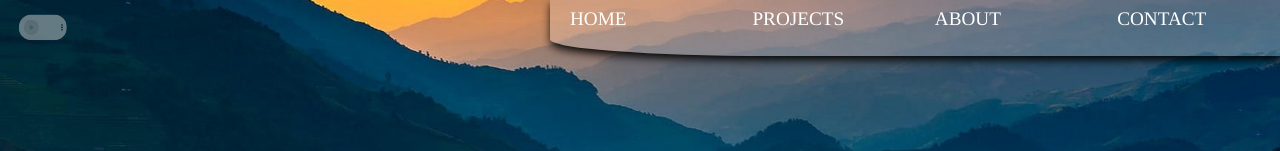
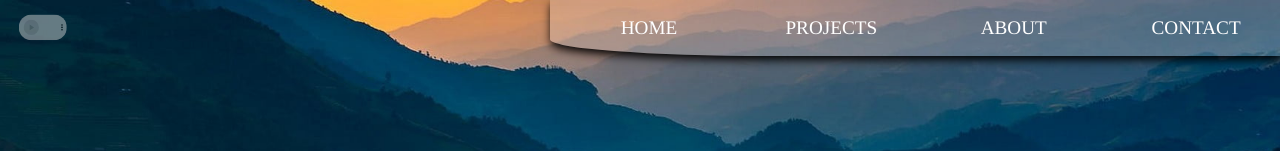
Before and after one commit to PierreLN/PierreLN.github.io, a React (Create React App) app: page / in a window 1280 px wide. Shown: the top 151 px of the page. Built offline with nearby package versions, Linux system fonts and the light colour scheme; no server answers.

Commit message:
headers ajustment

```diff
--- a/src/components/SideMenu/SideMenu.module.css
+++ b/src/components/SideMenu/SideMenu.module.css
@@ -41,6 +41,9 @@
   height: 90%;
   font-size: larger;
   margin-left: 2%;
+  display: flex;
+  justify-content: center;
+  align-items: center;
 }
 
 @media only screen and (max-width: 720px) {
--- a/src/components/UI/Button.module.css
+++ b/src/components/UI/Button.module.css
@@ -3,13 +3,12 @@
   font: inherit;
   cursor: pointer;
   display: block;
-  padding: 5px;
+  padding: 1%;
   background-color: transparent;
   color: #ffffff;
   border: none;
   border-bottom: none;
   transition: all 0.2s ease;
-
 }
 
 .button:focus {
```
